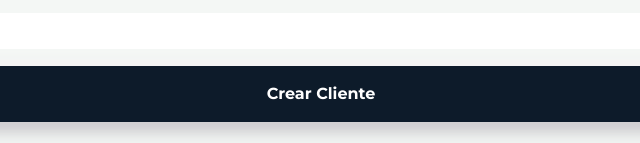
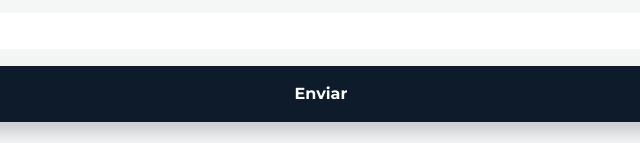
Before and after one commit to Garamantex/webpack-setup, a website built with webpack: page dist/bills.html in a window 1280 px wide. Shown: the part 1270-1413 px from the top of the page, 319-959 px from the left. Built offline with nearby package versions, Linux system fonts and the light colour scheme.

Commit message:
updating html values

```diff
--- a/dist/bills.html
+++ b/dist/bills.html
@@ -80,7 +80,7 @@
                             <input type="file" class="form-control" id="photo" accept="image/*" capture="user" name="photo">
                         </div>
                     </fieldset>
-                    <button class="c-btn c-btn-primary mb-4" type="submit">Crear Cliente</button>
+                    <button class="c-btn c-btn-primary mb-4" type="submit">Enviar</button>
                 </form>
             </div>
         </div>
```
Also changed, not shown: dist/income.html (+1 -1 lines), dist/outcome.html (+1 -1 lines), dist/renewal.html (+1 -1 lines).
